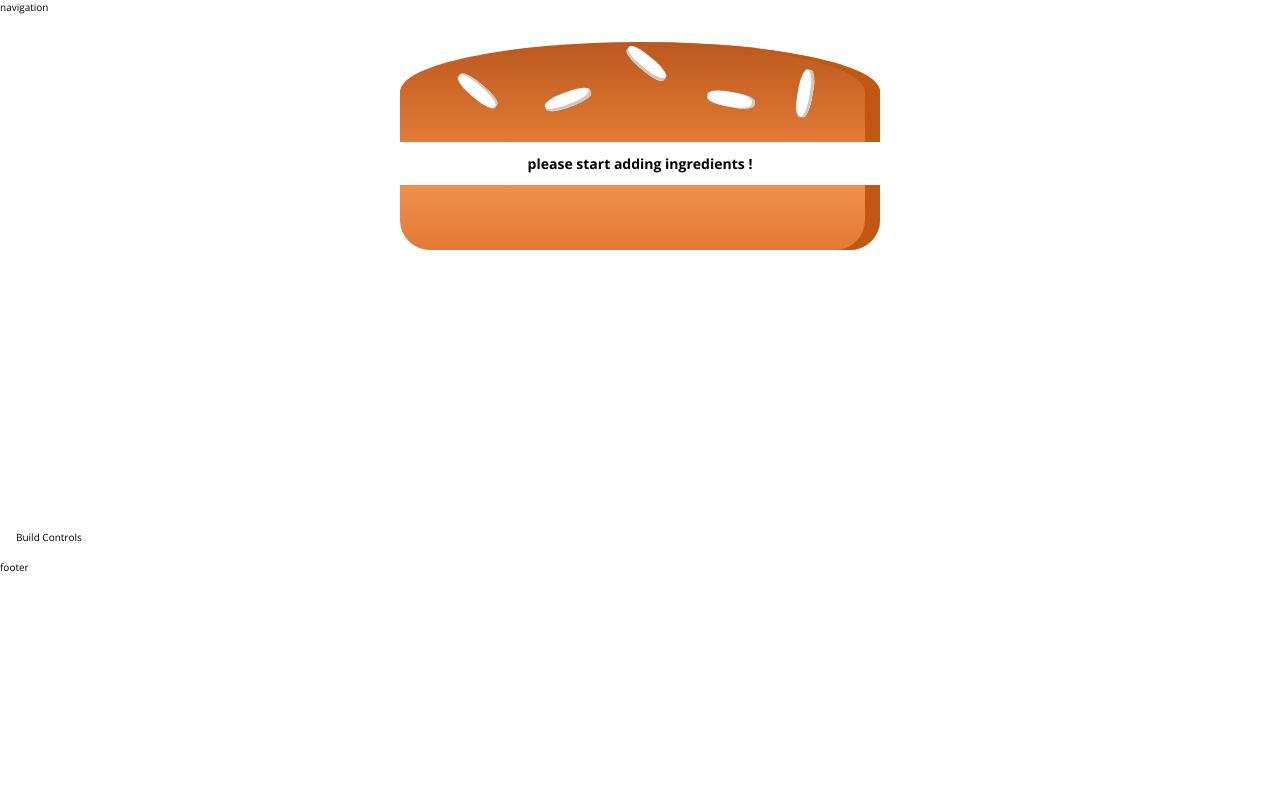
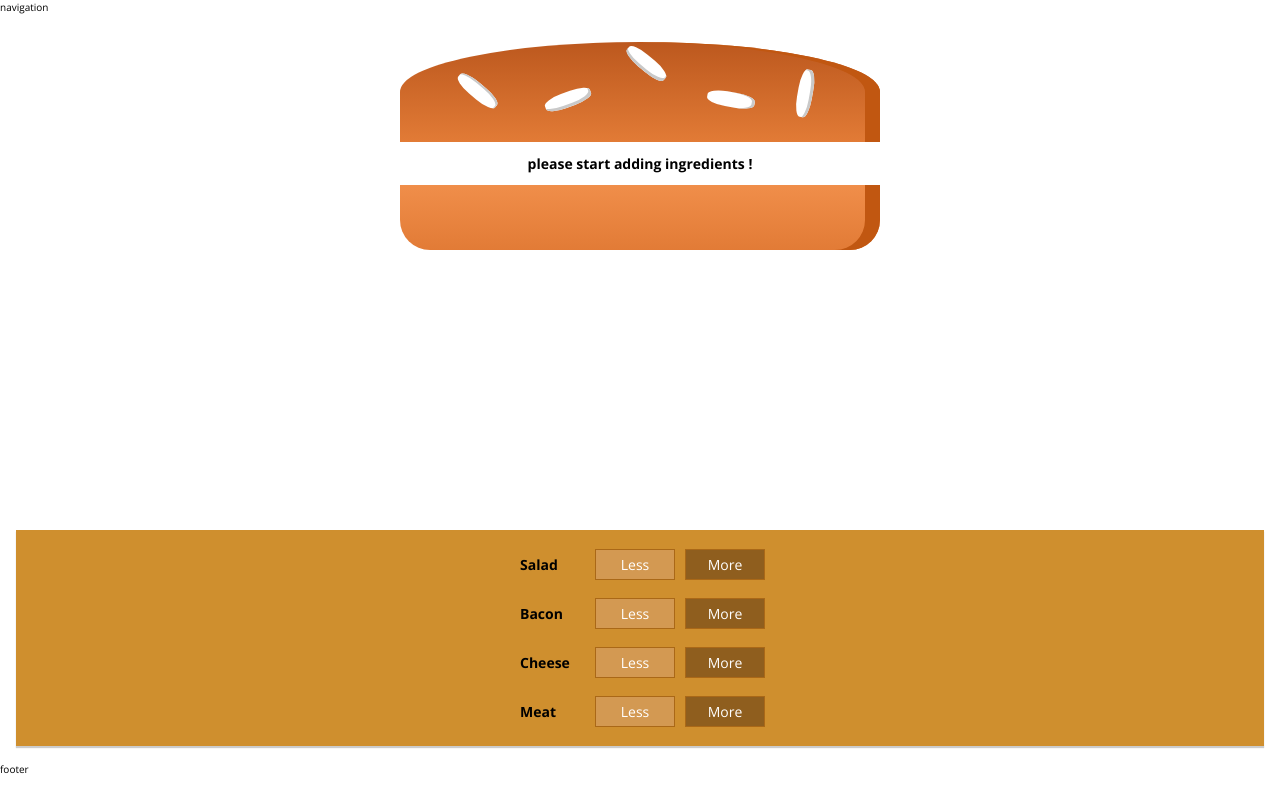
Before and after one commit to tareq-abdelhaq/burger-builder, a React (Create React App) app: page / in a window 1280 px wide. Built offline with nearby package versions, Linux system fonts and the light colour scheme.

Commit message:
add build controls

```diff
--- /dev/null
+++ b/src/components/Burger/BuildControls/BuildControl/BuildControl.js
@@ -0,0 +1,12 @@
+import classes from "./BuildControl.module.css"
+
+const buildControl = (props) => (
+    <div className={classes.BuildControl}>
+        <div className={classes.Label}>{props.ingredient}</div>
+        <button className={classes.Less}>Less</button>
+        <button className={classes.More}>More</button>
+    </div>
+)
+
+
+export default buildControl;
--- /dev/null
+++ b/src/components/Burger/BuildControls/BuildControl/BuildControl.module.css
@@ -0,0 +1,59 @@
+.BuildControl {
+    display: flex;
+    justify-content: space-between;
+    align-items: center;
+    margin: 5px 0;
+}
+
+.BuildControl button {
+    display: block;
+    font: inherit;
+    padding: 5px;
+    margin: 0 5px;
+    width: 80px;
+    border: 1px solid #AA6817;
+    cursor: pointer;
+    outline: none;
+    font-size: 1.4rem;
+}
+
+.BuildControl button:disabled {
+    background-color: #AC9980;
+    border: 1px solid #7E7365;
+    color: #ccc;
+    cursor: default;
+}
+
+.BuildControl button:hover:disabled {
+    background-color: #AC9980;
+    color: #ccc;
+    cursor: not-allowed;
+}
+
+.Label {
+    padding: 10px;
+    font-weight: bold;
+    width: 80px;
+    font-size: 1.4rem;
+    text-transform: capitalize;
+}
+
+.BuildControl .Less {
+    background-color: #D39952;
+    color: white;
+}
+
+.BuildControl .More {
+    background-color: #8F5E1E;
+    color: white;
+}
+
+.BuildControl .Less:hover, .BuildControl .Less:active {
+    background-color: #DAA972;
+    color: white;
+}
+
+.BuildControl .More:hover,.BuildControl .More:active {
+    background-color: #99703F;
+    color: white;
+}
--- /dev/null
+++ b/src/components/Burger/BuildControls/BuildControls.js
@@ -0,0 +1,16 @@
+import classes from "./BuildControls.module.css"
+import BuildControl from "./BuildControl/BuildControl";
+
+const buildControls = (props) => {
+    const buildControls = Object.keys(props.ingredients).map((ingredient,index) => {
+        return <BuildControl key={ingredient+index} ingredient={ingredient}/>
+    })
+
+    return (
+        <div className={classes.BuildControls}>
+            {buildControls}
+        </div>
+    )
+}
+
+export default buildControls;
--- /dev/null
+++ b/src/components/Burger/BuildControls/BuildControls.module.css
@@ -0,0 +1,11 @@
+.BuildControls
+{
+    width: 100%;
+    margin: auto;
+    display: flex;
+    flex-direction: column;
+    align-items: center;
+    padding: 1rem 0;
+    background-color: #CF8F2E;
+    box-shadow: 0 2px 1px #CCC;
+}
--- a/src/components/Burger/Burger.js
+++ b/src/components/Burger/Burger.js
@@ -11,12 +11,15 @@
         prevIngredient.concat(currentIngredient),[])
 
     ingredients = ingredients.length === 0 ? <p>please start adding ingredients !</p> : ingredients
+
     return (
-        <article className={classes.Burger}>
-            <BurgerIngredient type="bread-top"/>
-            {ingredients}
-            <BurgerIngredient type="bread-bottom"/>
-        </article>
+        <>
+            <article className={classes.Burger}>
+                <BurgerIngredient type="bread-top"/>
+                {ingredients}
+                <BurgerIngredient type="bread-bottom"/>
+            </article>
+        </>
     )
 }
 
--- a/src/components/Burger/Burger.module.css
+++ b/src/components/Burger/Burger.module.css
@@ -36,3 +36,12 @@
         height: 500px;
     }
 }
+
+.Control
+{
+    width: 600px;
+    margin: auto;
+    border: 2px solid #CCC;
+    border-radius: 6px;
+    padding: 6px;
+}
--- a/src/containers/BurgerBuilder/BurgerBuilder.js
+++ b/src/containers/BurgerBuilder/BurgerBuilder.js
@@ -1,5 +1,6 @@
 import React,{Component} from "react"
 import Burger from "../../components/Burger/Burger";
+import BuildControls from "../../components/Burger/BuildControls/BuildControls";
 
 
 class BurgerBuilder extends Component
@@ -16,7 +17,7 @@
         return(
             <>
                 <Burger ingredients={this.state.ingredients}/>
-                <div>Build Controls</div>
+                <BuildControls ingredients={this.state.ingredients}/>
             </>
         )
     }
--- a/src/index.css
+++ b/src/index.css
@@ -17,6 +17,11 @@
   list-style: none
 }
 
-a{
-  text-decoration : none
+a,button{
+  text-decoration : none;
+  border: none;
 }
+button
+{
+  background-color: transparent;
+}
```
